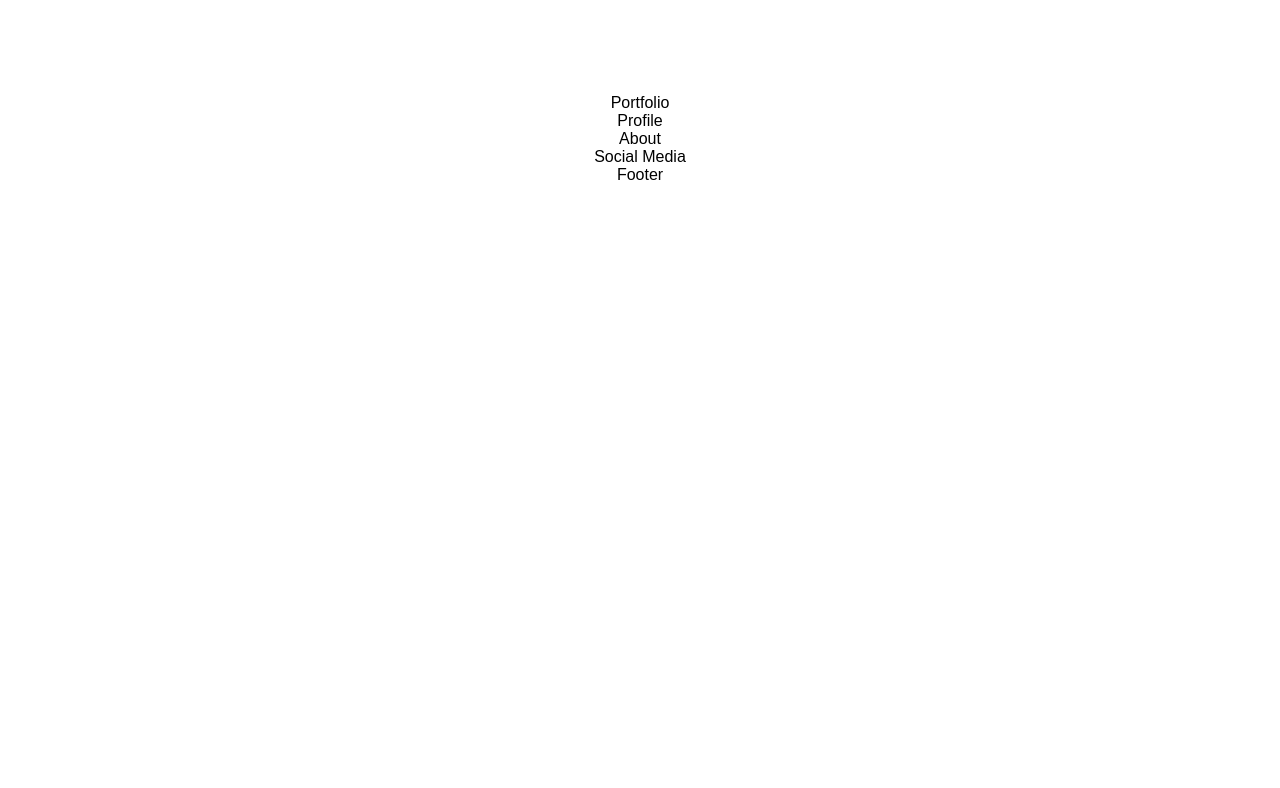
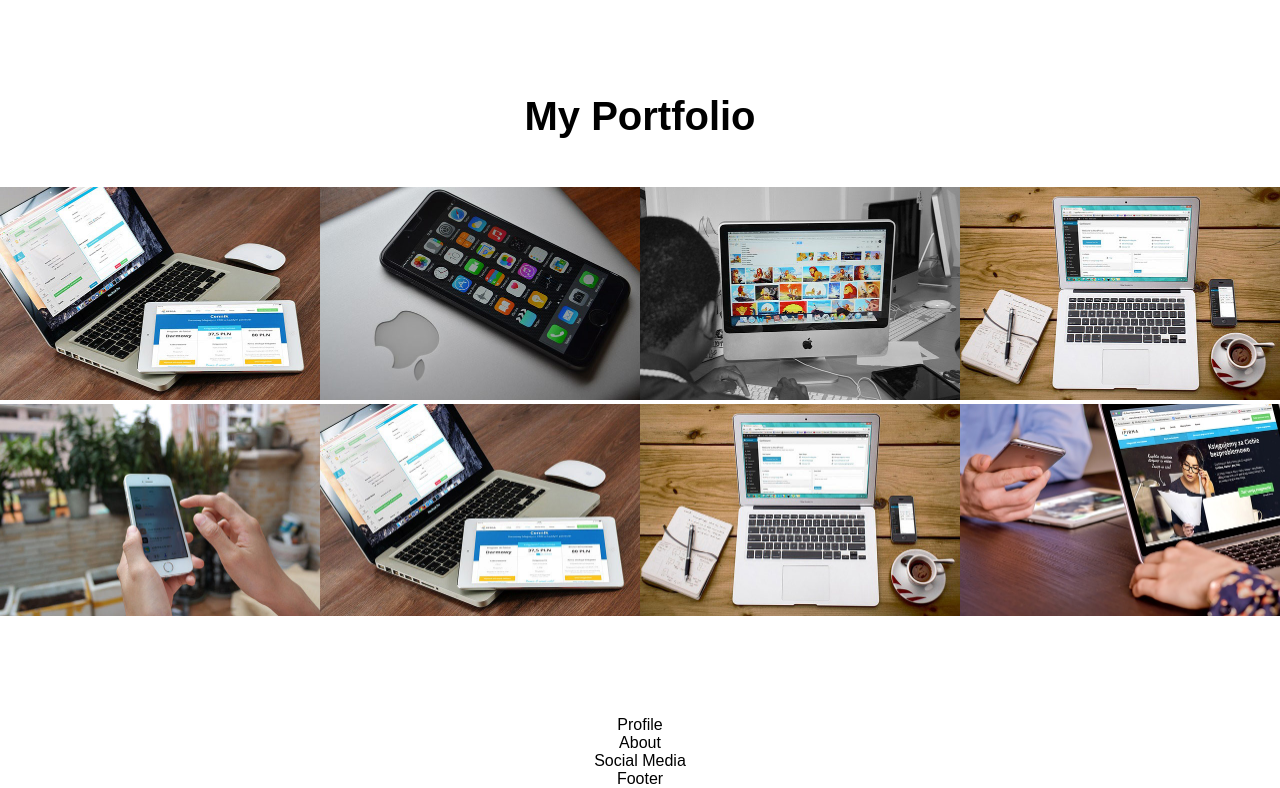
Before and after one commit to alaayasser741/UIPortfolio__Template_react, a React (Create React App) app: page / in a window 1280 px wide. Shown: the part 1769-2557 px from the top of the page. Before the commit the page ends 1953 px from the top, so only its background shows below. Built offline with nearby package versions, Linux system fonts and the light colour scheme.

Commit message:
add Portfolio Components

```diff
--- a/src/components/Portfolio/index.jsx
+++ b/src/components/Portfolio/index.jsx
@@ -1,9 +1,33 @@
-import React from "react";
+import React, { useEffect, useState } from "react";
+import { Img__gallery, Portfolio__img, Img__box, Portfolio__title, Portfolio__section } from './style'
+import axios from "axios";
 const Portfolio = () => {
+    const [images, setImages] = useState([]);
+    useEffect(() => {
+        try {
+            const getImg = async () => {
+                const Response = await axios.get('js/data.json');
+                setImages(Response.data.portfolio);
+            }
+            getImg();
+        } catch (e) {
+            console.log(e)
+        }
+    }, []);
+    const PortfolioSection = images.map(data => {
+        return (
+            <Img__box key={data.id}>
+                <Portfolio__img src={data.image} alt={"portfolio-img " + data.id} />
+            </Img__box>
+        )
+    })
     return (
-        <div>
-            Portfolio
-        </div>
+        <Portfolio__section>
+            <Portfolio__title>My Portfolio</Portfolio__title>
+            <Img__gallery>
+                {PortfolioSection}
+            </Img__gallery>
+        </Portfolio__section>
     );
 }
 export default Portfolio;
--- /dev/null
+++ b/src/components/Portfolio/style.js
@@ -0,0 +1,17 @@
+import styled from "styled-components";
+export const Portfolio__section = styled.div`
+  margin-block-end: 6rem;
+`;
+export const Portfolio__title = styled.h2`
+  text-align: center;
+  margin-block-end: 3rem;
+  font-size:2.5rem;
+`;
+export const Img__gallery = styled.div`
+  display: grid;
+  grid-template-columns: repeat(auto-fit, minmax(320px, 1fr));
+`;
+export const Img__box = styled.div``;
+export const Portfolio__img = styled.img`
+  width: 100%;
+`;
```
